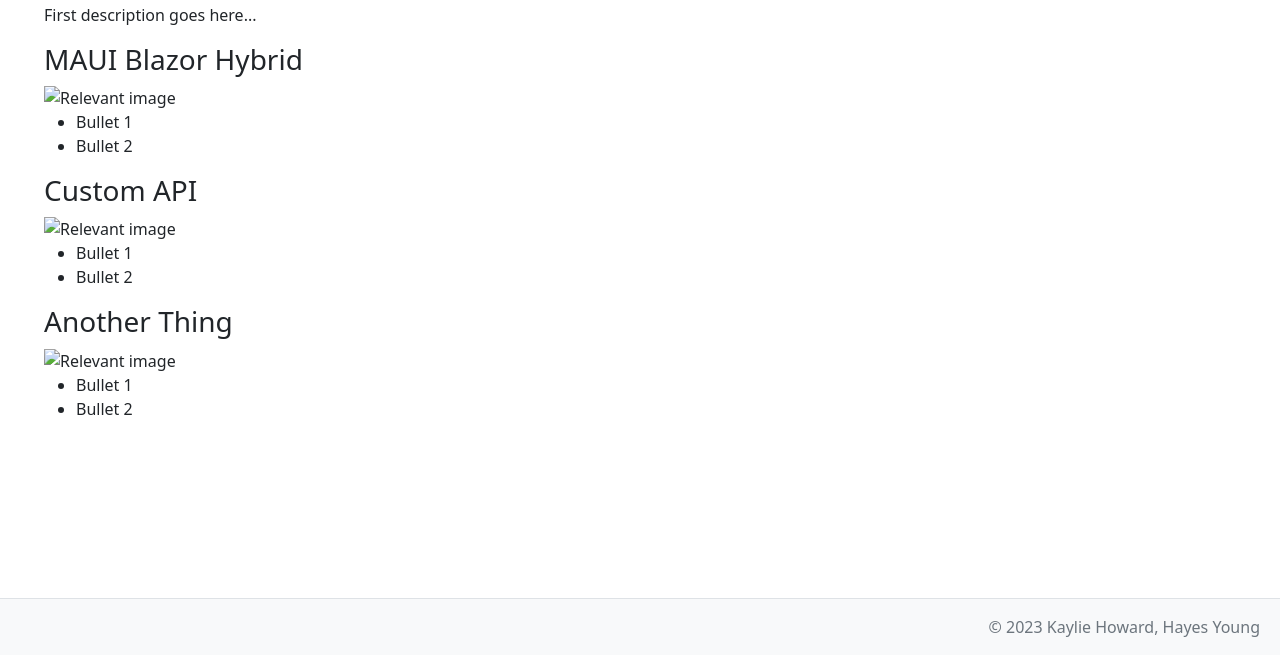
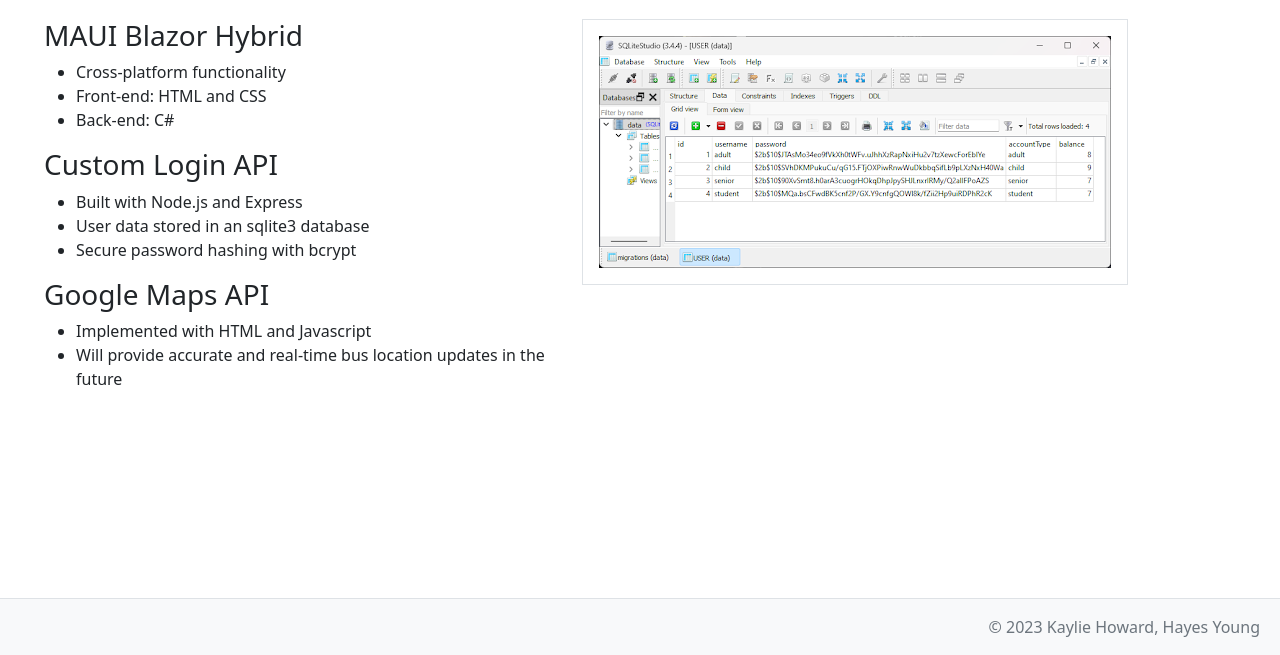
Before and after one commit to howardks/CAT-App-Website, a plain HTML site: page development.html in a window 1280 px wide. Shown: the part 145-800 px from the top of the page. Drawn offline with nearby package versions, Linux system fonts and the light colour scheme.

Commit message:
Development page fully implemented

```diff
--- a/development.html
+++ b/development.html
@@ -36,25 +36,30 @@
         <div class="container m-3">
             <div class="mx-3">
                 <h1>Development Features</h1>
-                <p>First description goes here...</p>
-                <h3>MAUI Blazor Hybrid</h3>
-                <img src="./public/images/..." alt="Relevant image">
+                <div class="d-flex my-4 flex-column flex-lg-row justify-content-between">
+                    <div>
+                        <h3 class="fw-normal">MAUI Blazor Hybrid</h3>
                         <ul>
-                    <li>Bullet 1</li>
-                    <li>Bullet 2</li>
+                            <li>Cross-platform functionality</li>
+                            <li>Front-end: HTML and CSS</li>
+                            <li>Back-end: C#</li>
                         </ul>
-                <h3>Custom API</h3>
-                <img src="./public/images/..." alt="Relevant image">
+                        <h3 class="fw-normal">Custom Login API</h3>
                         <ul>
-                    <li>Bullet 1</li>
-                    <li>Bullet 2</li>
+                            <li>Built with Node.js and Express</li>
+                            <li>User data stored in an sqlite3 database</li>
+                            <li>Secure password hashing with bcrypt</li>
                         </ul>
-                <h3>Another Thing</h3>
-                <img src="./public/images/..." alt="Relevant image">
+                        <h3 class="fw-normal">Google Maps API</h3>
                         <ul>
-                    <li>Bullet 1</li>
-                    <li>Bullet 2</li>
+                            <li>Implemented with HTML and Javascript</li>
+                            <li>Will provide accurate and real-time bus location updates in the future</li>
                         </ul>
+                    </div>
+                    <div>
+                        <img class="border p-3" src="./public/images/database.png" alt="storyboard image">
+                    </div>
+                </div>
             </div>
         </div>
     </main>
```
Also changed, not shown: design.html (+1 -1 lines). Lines whose indentation alone changed are shown as unchanged.
